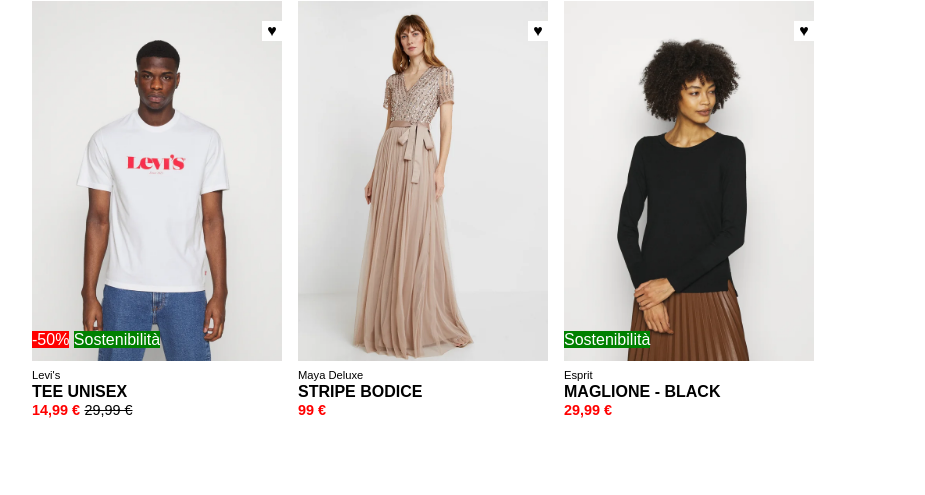
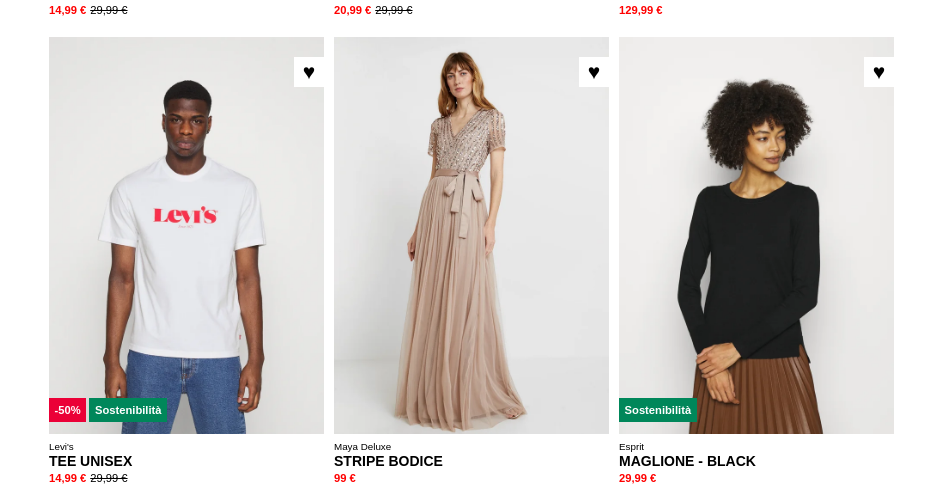
Before and after one commit to AlexViti/html-css-boolando, a plain HTML site: page index.html in a window 1280 px wide. Shown: the part 441-936 px from the top of the page, without its empty margins (166-1091 px from the left). Before the commit the page ends 868 px from the top, so only its background shows below. Drawn offline with Linux system fonts and the light colour scheme.

Commit message:
Font size tweak

```diff
--- a/css/style.css
+++ b/css/style.css
@@ -6,17 +6,18 @@
 
 html {
 	font-family: sans-serif;
+	font-size: 14px;
 }
 
 body {
-	max-width: 900px;
+	max-width: 860px;
 	margin: 0 auto;
 }
 
 .item {
 	float: left;
-	margin: .5rem;
-	width: 250px;
+	margin: 10px 5px;
+	width: 275px;
 }
 
 .photo {
@@ -25,7 +26,7 @@ body {
 
 .item img {
 	width: 100%;
-	height: 360px;
+	height: 397px;
 	object-fit: cover;
 }
 
@@ -48,17 +49,18 @@ a {
 	position: absolute;
 	right: 0;
 	top: 20px;
-	height: 20px;
-	width: 20px;
+	height: 30px;
+	width: 30px;
 	background-color: white;
 	text-align: center;
-	line-height: 20px;
+	line-height: 30px;
 	vertical-align: middle;
 	color: black;
+	font-size: 1.5rem;
 }
 
 .favourite:hover {
-	font-size: 1.5em;
+	font-size: 2rem;
 }
 
 .favourite:visited {
@@ -68,17 +70,22 @@ a {
 .tag {
 	position: absolute;
 	left: 0;
-	bottom: 1em;
+	bottom: 1.5rem;
 	color: white;
-	font-weight: 500;
+	font-weight: 700;
+	font-size: .8rem;
+}
+
+.tag>span {
+	padding: .5em;
 }
 
 .discount {
-	background-color: red;
+	background-color: #eb0037;
 }
 
 .tag-sost {
-	background-color: green;
+	background-color: #00875a;
 }
 
 .brand {
@@ -91,12 +98,12 @@ a {
 }
 
 .price, .price-before {
-	font-size: .9rem;
+	font-size: .8rem;
 }
 
 .price {
 	color: red;
-	font-weight: 600;
+	font-weight: 700;
 }
 
 .price-before {
--- a/index.html
+++ b/index.html
@@ -37,7 +37,7 @@
 
 		<span class="brand">Guess</span>
 		<h2 class="description">Rose Tee</h2>
-		<span class="price">20,99 €</span> <span class="price-before">29,99</span>
+		<span class="price">20,99 €</span> <span class="price-before">29,99 €</span>
 	</div>
 
 	<div class="item">
```
